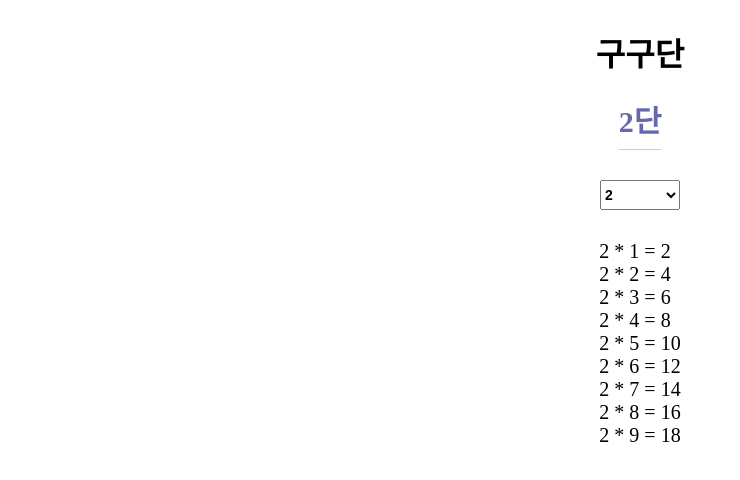
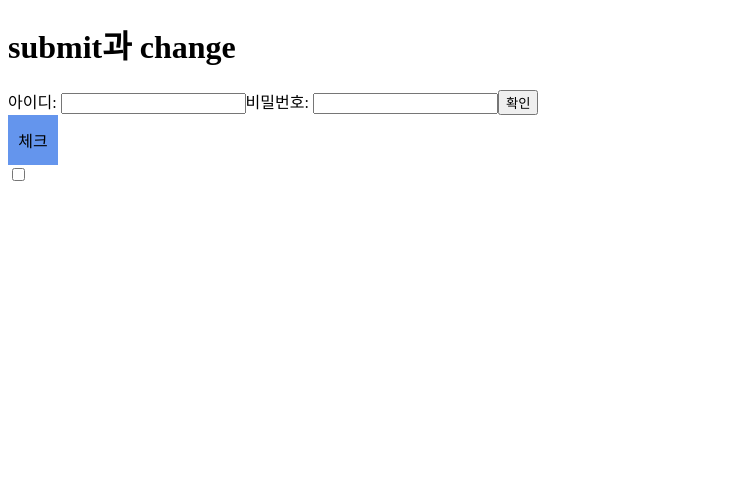
Before and after one commit to dogVelopers/2022-FE-React-02, a React (Create React App) app: page / in a window 1280 px wide. Shown: the top 480 px of the page, without its empty margins (0-740 px from the left). Built offline with nearby package versions, Linux system fonts and the light colour scheme.

Commit message:
feat: submit & change

```diff
--- /dev/null
+++ b/src/Submit.css
@@ -0,0 +1,8 @@
+.check1{
+    display: flex;
+    justify-content: center;
+    align-items: center;
+    width: 50px;
+    height: 50px;
+    background-color: cornflowerblue;
+}
--- /dev/null
+++ b/src/Submit.tsx
@@ -0,0 +1,33 @@
+import { ChangeEvent, FormEvent, useState } from "react";
+import "./Submit.css";
+
+function Submit() {
+    const [textValue, setTextValue] = useState<string>(""); // 바뀔 때마다 리렌더링이 일어난다.
+
+    function onSubmitMyForm(event: FormEvent<HTMLFormElement>) {
+        event?.preventDefault();
+        console.log(textValue);
+        setTextValue("");
+    }
+
+    function onChangeInput(event: ChangeEvent<HTMLInputElement>) {
+        setTextValue(event.target.value);
+    }
+
+    return (
+        <div>
+            <h1>submit과 change</h1>
+            <form onSubmit={onSubmitMyForm}>
+                <label htmlFor="id">아이디: </label>
+                <input id="id" value={textValue} onChange={onChangeInput} />
+                <label>비밀번호: </label>
+                <input type="password" />
+                <button>확인</button>
+                <label htmlFor="check1" className="check1">체크</label>
+                <input id="check1" type="checkbox" />
+            </form>
+        </div>
+    )
+}
+
+export default Submit;
--- a/src/index.tsx
+++ b/src/index.tsx
@@ -1,12 +1,12 @@
 import React from "react";
 import ReactDOM from "react-dom/client";
-import Mul from "./Mul";
+import Submit from "./Submit";
 
 const root = ReactDOM.createRoot(
   document.getElementById("root") as HTMLElement
 );
 root.render(
   <React.StrictMode>
-    <Mul />
+    <Submit />
   </React.StrictMode>
 );
```
Also changed, not shown: 1 other file (tests, documents, lock files or other folders).
